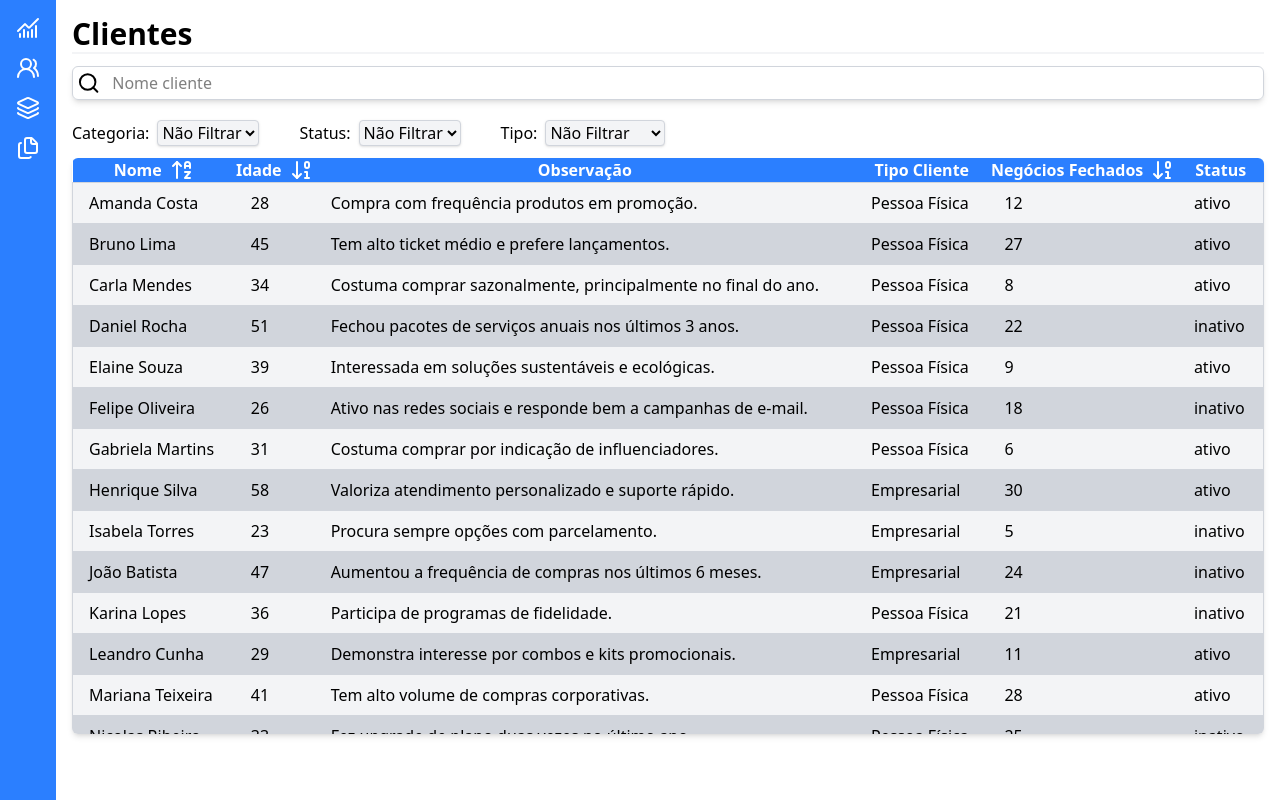
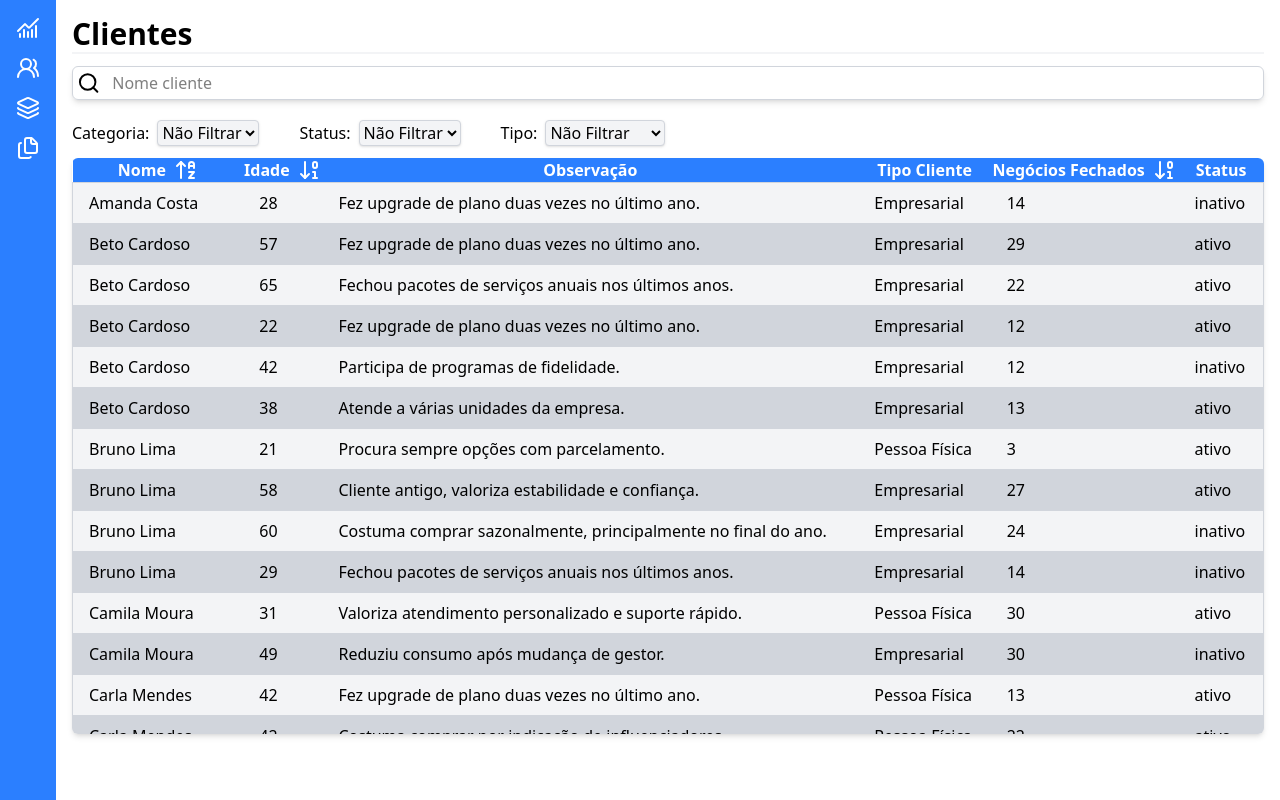
Before and after one commit to guilhermegodoydev/crm, a React (Vite) app in the folder client/: page /clientes in a window 1280 px wide. Built offline with nearby package versions, Linux system fonts and the light colour scheme.

Commit message:
Adicionando dados mockados a página de Clientes

```diff
--- a/client/src/screens/Clientes.jsx
+++ b/client/src/screens/Clientes.jsx
@@ -7,209 +7,7 @@ import { Tabela } from "../components/tabela/Tabela";
 import { filtrar } from "../utils/filtrar"
 import { buscar } from "../utils/buscar";
 
-
-const clientes = [
-  {
-    id: 1,
-    nome: "Amanda Costa",
-    idade: 28,
-    observacao: "Compra com frequência produtos em promoção.",
-    tipo: "Pessoa Física",
-    categoria: "regular",
-    negociosFechados: 12,
-    status: "ativo"
-  },
-  {
-    id: 2,
-    nome: "Bruno Lima",
-    idade: 45,
-    observacao: "Tem alto ticket médio e prefere lançamentos.",
-    tipo: "Pessoa Física",
-    categoria: "vip",
-    negociosFechados: 27,
-    status: "ativo"
-  },
-  {
-    id: 3,
-    nome: "Carla Mendes",
-    idade: 34,
-    observacao: "Costuma comprar sazonalmente, principalmente no final do ano.",
-    tipo: "Pessoa Física",
-    categoria: "regular",
-    negociosFechados: 8,
-    status: "ativo"
-  },
-  {
-    id: 4,
-    nome: "Daniel Rocha",
-    idade: 51,
-    observacao: "Fechou pacotes de serviços anuais nos últimos 3 anos.",
-    tipo: "Pessoa Física",
-    categoria: "vip",
-    negociosFechados: 22,
-    status: "inativo"
-  },
-  {
-    id: 5,
-    nome: "Elaine Souza",
-    idade: 39,
-    observacao: "Interessada em soluções sustentáveis e ecológicas.",
-    tipo: "Pessoa Física",
-    categoria: "regular",
-    negociosFechados: 9,
-    status: "ativo"
-  },
-  {
-    id: 6,
-    nome: "Felipe Oliveira",
-    idade: 26,
-    observacao: "Ativo nas redes sociais e responde bem a campanhas de e-mail.",
-    tipo: "Pessoa Física",
-    categoria: "vip",
-    negociosFechados: 18,
-    status: "inativo"
-  },
-  {
-    id: 7,
-    nome: "Gabriela Martins",
-    idade: 31,
-    observacao: "Costuma comprar por indicação de influenciadores.",
-    tipo: "Pessoa Física",
-    categoria: "regular",
-    negociosFechados: 6,
-    status: "ativo"
-  },
-  {
-    id: 8,
-    nome: "Henrique Silva",
-    idade: 58,
-    observacao: "Valoriza atendimento personalizado e suporte rápido.",
-    tipo: "Empresarial",
-    categoria: "vip",
-    negociosFechados: 30,
-    status: "ativo"
-  },
-  {
-    id: 9,
-    nome: "Isabela Torres",
-    idade: 23,
-    observacao: "Procura sempre opções com parcelamento.",
-    tipo: "Empresarial",
-    categoria: "regular",
-    negociosFechados: 5,
-    status: "inativo"
-  },
-  {
-    id: 10,
-    nome: "João Batista",
-    idade: 47,
-    observacao: "Aumentou a frequência de compras nos últimos 6 meses.",
-    tipo: "Empresarial",
-    categoria: "vip",
-    negociosFechados: 24,
-    status: "inativo"
-  },
-  {
-    id: 11,
-    nome: "Karina Lopes",
-    idade: 36,
-    observacao: "Participa de programas de fidelidade.",
-    tipo: "Pessoa Física",
-    categoria: "vip",
-    negociosFechados: 21,
-    status: "inativo"
-  },
-  {
-    id: 12,
-    nome: "Leandro Cunha",
-    idade: 29,
-    observacao: "Demonstra interesse por combos e kits promocionais.",
-    tipo: "Empresarial",
-    categoria: "regular",
-    negociosFechados: 11,
-    status: "ativo"
-  },
-  {
-    id: 13,
-    nome: "Mariana Teixeira",
-    idade: 41,
-    observacao: "Tem alto volume de compras corporativas.",
-    tipo: "Pessoa Física",
-    categoria: "vip",
-    negociosFechados: 28,
-    status: "ativo"
-  },
-  {
-    id: 14,
-    nome: "Nicolas Ribeiro",
-    idade: 33,
-    observacao: "Fez upgrade de plano duas vezes no último ano.",
-    tipo: "Pessoa Física",
-    categoria: "vip",
-    negociosFechados: 25,
-    status: "inativo"
-  },
-  {
-    id: 15,
-    nome: "Olívia Fernandes",
-    idade: 37,
-    observacao: "Prefere compras presenciais, mesmo com canal digital disponível.",
-    tipo: "Pessoa Física",
-    categoria: "regular",
-    negociosFechados: 10,
-    status: "ativo"
-  },
-  {
-    id: 16,
-    nome: "Paulo Henrique",
-    idade: 60,
-    observacao: "Cliente antigo, valoriza estabilidade e confiança.",
-    tipo: "Pessoa Física",
-    categoria: "vip",
-    negociosFechados: 29,
-    status: "ativo"
-  },
-  {
-    id: 17,
-    nome: "Quésia Barros",
-    idade: 22,
-    observacao: "Primeira compra recente, ainda em fase de onboarding.",
-    tipo: "Pessoa Física",
-    categoria: "regular",
-    negociosFechados: 5,
-    status: "inativo"
-  },
-  {
-    id: 18,
-    nome: "Ricardo Almeida",
-    idade: 50,
-    observacao: "Atende a várias unidades da empresa.",
-    tipo: "Pessoa Física",
-    categoria: "vip",
-    negociosFechados: 26,
-    status: "ativo"
-  },
-  {
-    id: 19,
-    nome: "Sara Nunes",
-    idade: 40,
-    observacao: "Reduziu consumo após mudança de gestor.",
-    tipo: "Empresarial",
-    categoria: "regular",
-    negociosFechados: 7,
-    status: "ativo"
-  },
-  {
-    id: 20,
-    nome: "Thiago Moreira",
-    idade: 35,
-    observacao: "Interesse em parcerias de longo prazo.",
-    tipo: "Pessoa Física",
-    categoria: "vip",
-    negociosFechados: 20,
-    status: "ativo"
-  }
-];
+import { useAPI } from "../hooks/useAPI";
 
 const colunas = [
   { chave: "nome", label: "Nome", ordenavel: true, tipo: "texto" },
@@ -220,35 +18,24 @@ const colunas = [
   { chave: "status", label: "Status", ordenavel: false, tipo: "texto" }
 ];
 
-const contarQtCli = (categoria) => {
-    if (!categoria)
-      return clientes.length;
-    else
-      return clientes.filter(cli => cli.categoria.toLowerCase() === categoria.toLowerCase()).length;
-}
-
-const cardsMetricas = [
-  {
-    titulo: "Clientes",
-    valor: contarQtCli(),
-    taxaCrescimento: 35
-  },
-  {
-    titulo: "Regular",
-    valor: contarQtCli("regular"),
-    taxaCrescimento: 20
-  },
-  {
-    titulo: "Vips",
-    valor: contarQtCli("vip"),
-    taxaCrescimento: -15
-  }
-];
-
 export default function Clientes() {
   const [busca, setBusca] = useState("");
   const [filtrado, setFiltrado] = useState({nome: ""});
   const tempoDigitacao = useRef(null);
+  const { dados: clientes, carregando, erro } = useAPI("/mock/clientes.json");
+
+  const dados = useMemo(() => {
+    if (!clientes || clientes.length === 0) return [];
+
+    if (!busca)
+      return filtrar([...clientes], filtrado);
+
+    return buscar([...clientes], "nome", busca);
+  },  [filtrado, busca, clientes]);
+
+  if (carregando) return <p>Carregando clientes...</p>;
+  if (erro) return <p>Erro ao carregar clientes: {erro.message}</p>;
+  if (!clientes || clientes.length === 0) return <p>Nenhum cliente encontrado.</p>;
 
   const handleFiltroOnChange = (campo, valor) => {
     setFiltrado(prev => ({...prev, [campo]: valor}));
@@ -296,13 +83,6 @@ export default function Clientes() {
     }
   ];
 
-  const dados = useMemo(() => {
-    if (!busca)
-      return filtrar([...clientes], filtrado);
-
-    return buscar([...clientes], "nome", busca);
-  },  [filtrado, busca]);
-
   return (
     <section>
       <div className="flex gap-3 p-1 rounded-md shadow-md border-1 border-gray-300 mb-5">
```
